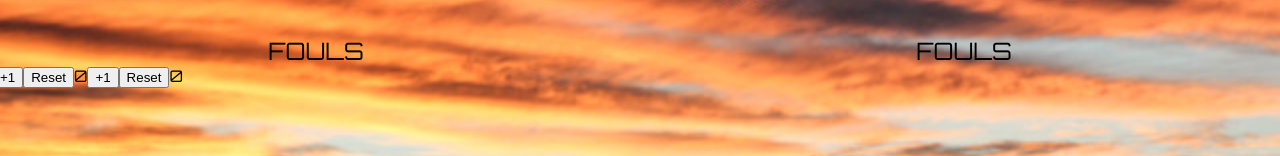
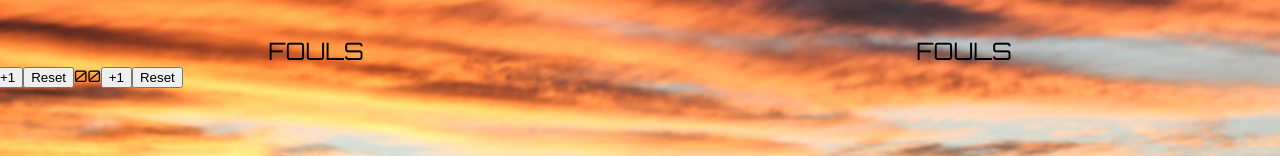
Before and after one commit to lroberts77/Tdd-react-practice, a React (Create React App) app: page / in a window 1280 px wide. Shown: the part 583-739 px from the top of the page. Built offline with nearby package versions, Linux system fonts and the light colour scheme.

Commit message:
added fouls a and b into grid between fouls adjustment buttons

```diff
--- a/src/Counter.js
+++ b/src/Counter.js
@@ -174,13 +174,16 @@ export default function Counter() {
             <button id="foulsplus1-btnb" onClick={() => setfoulsb( foulsb + 1)}>+1</button>
             <button id="fouls-btnb" onClick={() => setfoulsb( foulsb = 0 )}>Reset</button>
           </Grid>
-          <div id="fouls-b">{foulsb}</div>
+          <Grid>
+            <div id="fouls-b">{foulsb}</div>
+          </Grid>
+          <Grid>
+            <div id="fouls-a">{foulsa}</div>
+          </Grid>
           <Grid>
             <button id="foulsplus1-btna" onClick={() => setfoulsa( foulsa + 1)}>+1</button>
             <button id="fouls-btna" onClick={() => setfoulsa( foulsa = 0 )}>Reset</button>
           </Grid>
-          <div id="fouls-a">{foulsa}</div>
-
         </Grid>
 
 
```
